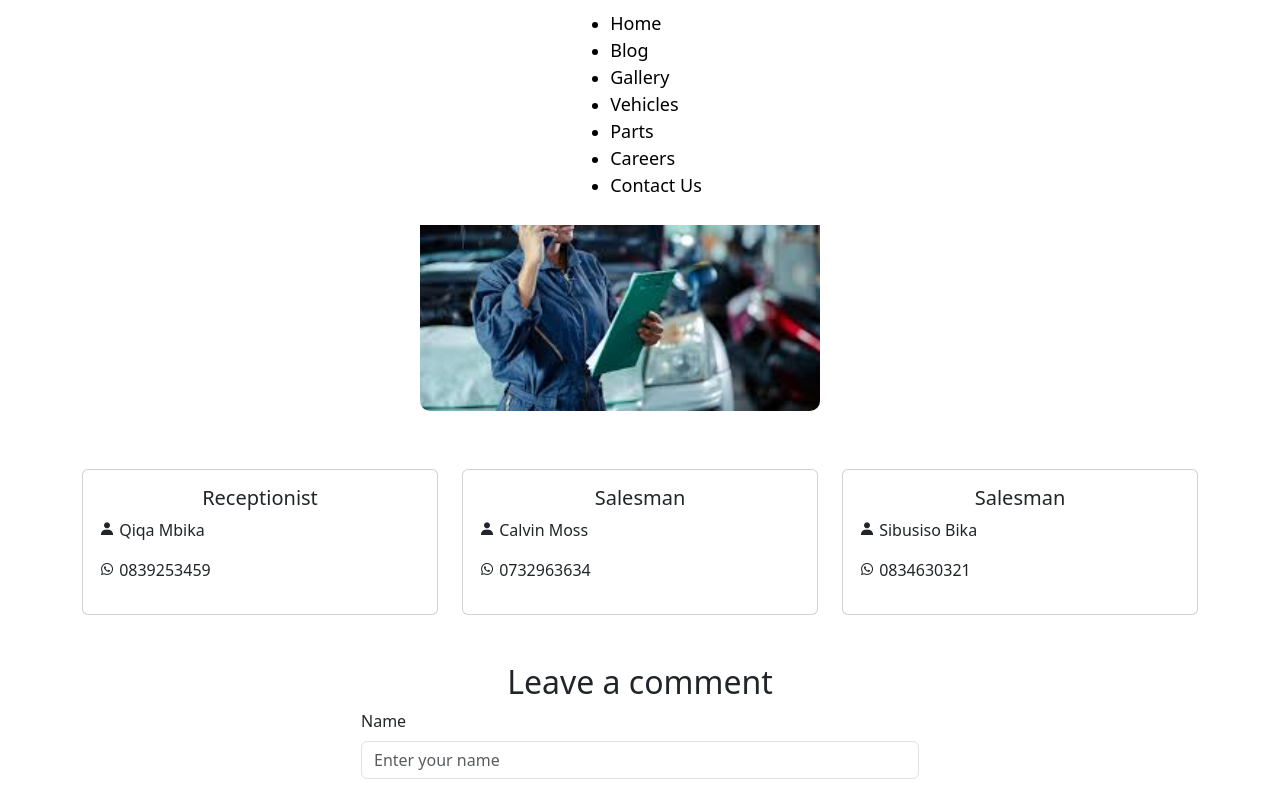
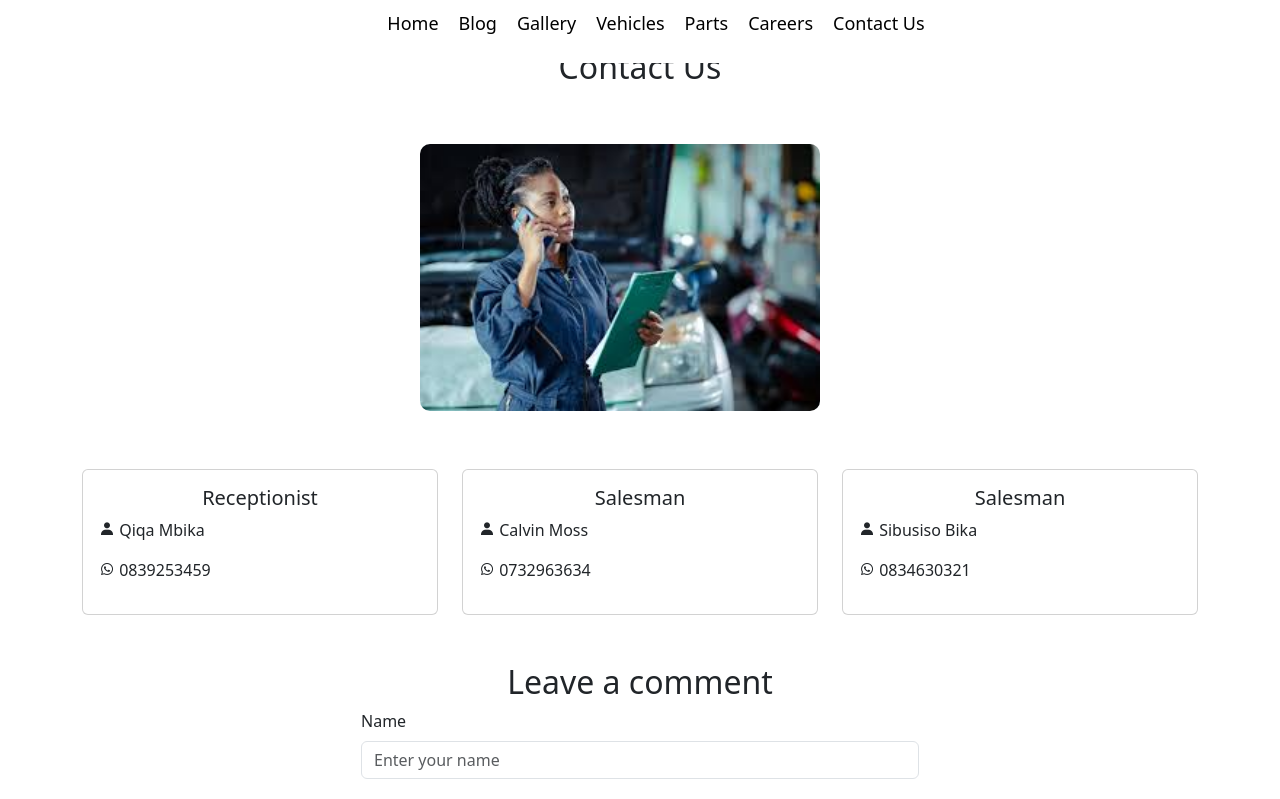
Before and after one commit to Luvuyotafeni/Garage-Front-end, a React (Create React App) app: page /contact in a window 1280 px wide. Shown: the top 799 px of the page. Built offline with nearby package versions, Linux system fonts and the light colour scheme.

Commit message:
contact page media queries

```diff
--- a/src/Components/Contact/Contact.css
+++ b/src/Components/Contact/Contact.css
@@ -1,14 +1,15 @@
 .contact_img {
-    display: flex;
-    justify-content: center;
-    align-items: center;
-    margin:50px;
+  display: flex;
+  justify-content: center;
+  align-items: center;
+  margin: 50px;
 }
 
 .contact_img img {
-    width: 400px;
-    height: auto;
-    border-radius:10px;
+  width: 100%;
+  max-width: 400px;
+  height: auto;
+  border-radius: 10px;
 }
 
 /* .map-container {
@@ -26,3 +27,31 @@
     width: 100%;
     height: 100%;
   } */
+
+  @media (max-width: 768px) {
+    .contact_img img {
+        max-width: 300px;
+    }
+}
+
+@media (max-width: 576px) {
+    .contact_img img {
+        max-width: 200px;
+    }
+}
+
+@media (max-width: 425px) {
+    .contact_img img {
+        max-width: 150px;
+    }
+}
+@media (max-width: 326px) {
+  .contact_img img {
+      max-width: 150px;
+  }
+  .contact_img{
+    width:300px;
+    margin-left: 0;
+    margin-right: 0;
+  }
+}
--- a/src/Components/Header/Header.css
+++ b/src/Components/Header/Header.css
@@ -2,15 +2,17 @@
   background-color: white;
   padding: 10px 20px;
   color: black;
-    position:fixed;
-    z-index:999;
+  position: fixed;
+  z-index: 999;
   width: 100%;
-    top:0;
+  top: 0;
 }
 
+/* Default nav-links - visible on large screens */
 .nav-links {
   list-style: none;
   display: flex;
+  flex-direction: row;
   justify-content: space-around;
   padding: 0;
   margin: 0;
@@ -18,6 +20,13 @@
 
 .nav-links li {
   margin: 0 10px;
+  display: flex;
+  flex-direction: row;
+}
+
+.nav-links ul{
+  display: flex;
+  flex-direction: row;
 }
 
 .nav-links a {
@@ -30,36 +39,41 @@
   text-decoration: underline;
 }
 
-  .hamburger{
+/* Hamburger - hidden on larger screens */
+.hamburger {
   display: none;
-    cursor:pointer;
+  cursor: pointer;
   font-size: 2.5rem;
 }
 
-  .close-icon{
-    display:none;
-    font-size:2.5rem;
+/* Close icon - for mobile view */
+.close-icon {
+  display: none;
+  font-size: 2.5rem;
   cursor: pointer;
-    position:absolute;
-    top:1rem;
-    right:1rem;
+  position: absolute;
+  top: 1rem;
+  right: 1rem;
   z-index: 1001;
 }
 
-  @media (max-width:768px){
-    .nav-links{
+/* Mobile menu settings */
+@media (max-width: 768px) {
+  .nav-links {
     display: none;
   }
-    .hamburger{
+
+  .hamburger {
     display: block;
   }
 
-    .nav-links.open{
+  /* Open the nav-links on smaller screens */
+  .nav-links.open {
     display: flex;
-      position:fixed;
-      top:0;
-      right:0;
-      width:80%;
+    position: fixed;
+    top: 0;
+    right: 0;
+    width: 80%;
     max-width: 300px;
     height: 100vh;
     background-color: white;
@@ -69,21 +83,36 @@
     padding: 15px;
   }
 
-    .nav-links.open ul{
-      display:flex;
+  .nav-links.open ul {
+    display: flex;
     flex-direction: column;
     width: 100%;
-      padding:0;
-      margin:0;
-
+    padding: 0;
+    margin: 0;
   }
 
-    .nav-links.open ul li{
-      margin:15px 0;
+  .nav-links.open ul li {
+    margin: 15px 0;
     font-size: 1.2rem;
   }
 
-    .close-icon{
+  .close-icon {
     display: block;
   }
 }
+
+/* Show the nav-links on larger screens */
+@media (min-width: 769px) {
+  .nav-links {
+    display: flex !important;
+  }
+
+  .hamburger {
+    display: none;
+  }
+}
+@media(max-width: 326){
+  .nav-links{
+    width: 100%;
+  }
+}
--- a/src/Components/Header/Header.jsx
+++ b/src/Components/Header/Header.jsx
@@ -1,51 +1,52 @@
-import React, {useState} from 'react'
+import React, { useState } from 'react';
 import { Link } from 'react-router-dom';
-import "./Header.css"
+import './Header.css';
 
 const Header = () => {
-
   const [isMenuOpen, setIsMenuOpen] = useState(false);
 
-  const toggleMenu = () =>{
-    setIsMenuOpen(isMenuOpen);
+  // Toggle function to open and close the menu
+  const toggleMenu = () => {
+    setIsMenuOpen(!isMenuOpen); // Toggle the state
   };
+
   return (
     <div>
       <nav className="header">
-          <div className={`nav-links ${isMenuOpen ? 'open': ''}`}>
-            <div className='close-icon' onClick={toggleMenu}>
-              <i className='bx bx-x'></i>
+        {/* Hamburger Icon - visible only on smaller screens */}
+        <div className="hamburger" onClick={toggleMenu}>
+          <i className={`bx ${isMenuOpen ? 'bx-x' : 'bx-menu'}`}></i>
         </div>
-            <ul >
+
+        {/* Navigation Links */}
+        <div className={`nav-links ${isMenuOpen ? 'open' : ''}`}>
+          <ul>
             <li>
-                <Link to="/">Home</Link>
+              <Link to="/" onClick={toggleMenu}>Home</Link>
             </li>
             <li>
-                <Link to="/blog">Blog</Link>
+              <Link to="/blog" onClick={toggleMenu}>Blog</Link>
             </li>
             <li>
-                <Link to="/gallery">Gallery</Link>
+              <Link to="/gallery" onClick={toggleMenu}>Gallery</Link>
             </li>
             <li>
-                <Link to="/vehicles"> Vehicles</Link>
+              <Link to="/vehicles" onClick={toggleMenu}>Vehicles</Link>
             </li>
             <li>
-                <Link to="/parts">Parts</Link>
+              <Link to="/parts" onClick={toggleMenu}>Parts</Link>
             </li>
             <li>
-                <Link to="/careers">Careers</Link>
+              <Link to="/careers" onClick={toggleMenu}>Careers</Link>
             </li>
             <li>
-                <Link to="/contact">Contact Us</Link>
+              <Link to="/contact" onClick={toggleMenu}>Contact Us</Link>
             </li>
           </ul>
         </div>
-          <div className='hamburger' onClick={toggleMenu}>
-            <i className={`bx ${isMenuOpen ? 'bx-x': 'bx-menu'}`}></i>
-          </div>
       </nav>
     </div>
-  )
-}
+  );
+};
 
-export default Header
+export default Header;
```
Lines whose indentation alone changed are shown as unchanged.
